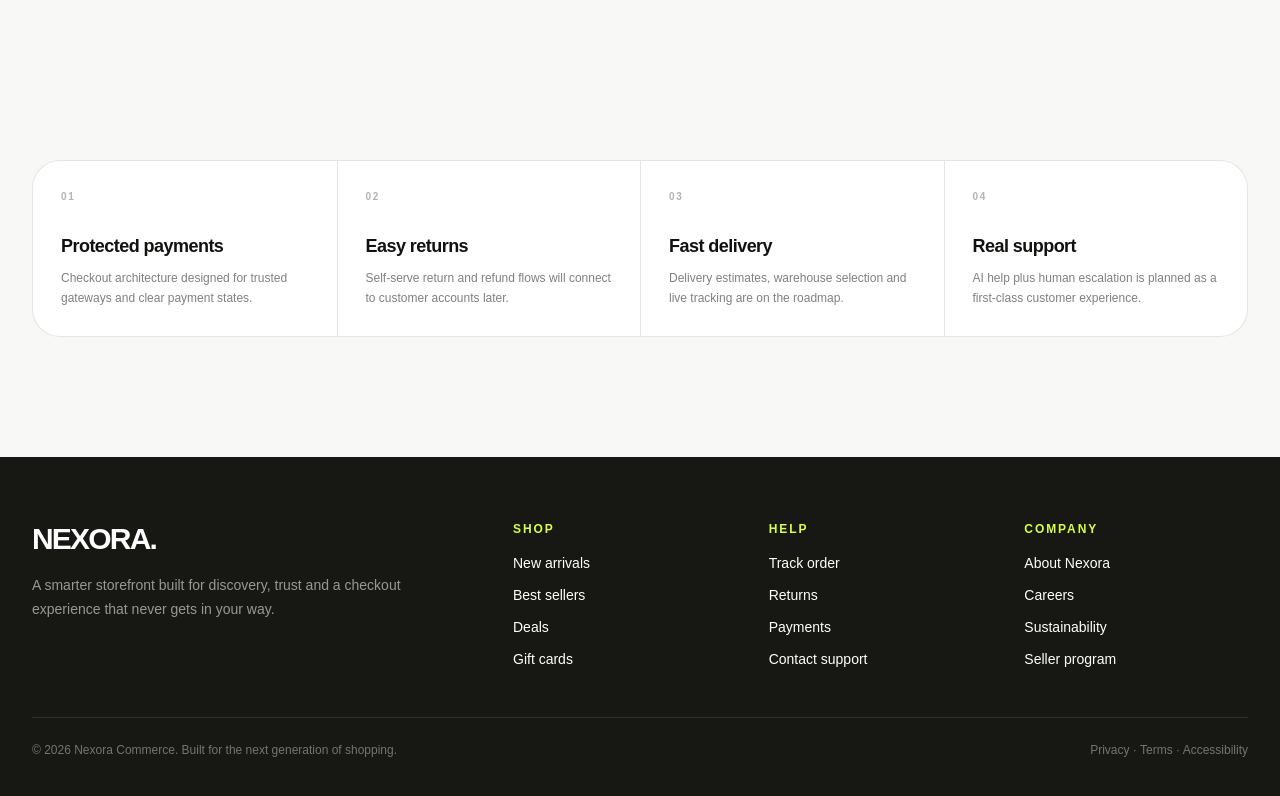
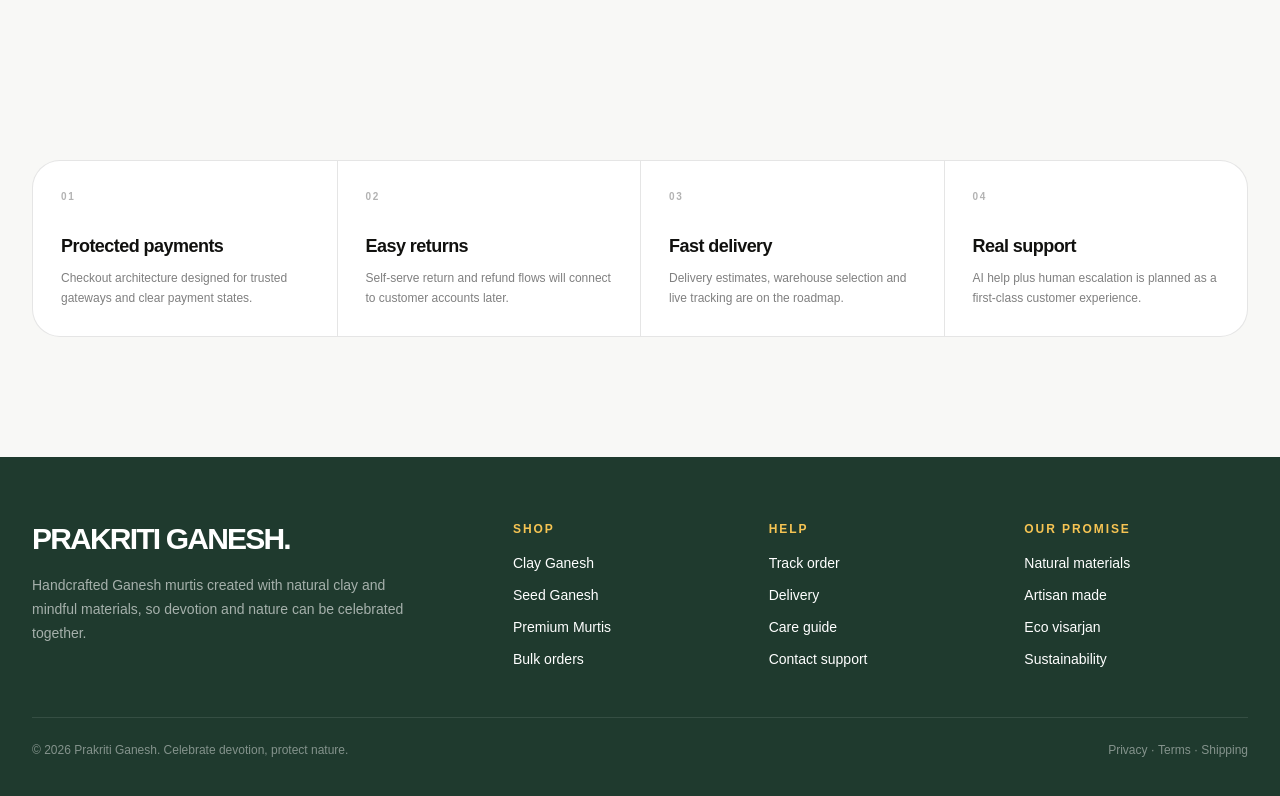
Before and after one commit to shuvinexofficial143-design/nexora-commerce, a Next.js app: page / in a window 1280 px wide. Shown: the part 9936-10732 px from the top of the page. Built offline with nearby package versions, Linux system fonts and the light colour scheme; no server answers.

Commit message:
Rebrand footer for Prakriti Ganesh

```diff
--- a/components/layout/site-footer.tsx
+++ b/components/layout/site-footer.tsx
@@ -4,36 +4,36 @@ import { Container } from "@/components/ui/container";
 const footerGroups = [
   {
     title: "Shop",
-    links: ["New arrivals", "Best sellers", "Deals", "Gift cards"],
+    links: ["Clay Ganesh", "Seed Ganesh", "Premium Murtis", "Bulk orders"],
   },
   {
     title: "Help",
-    links: ["Track order", "Returns", "Payments", "Contact support"],
+    links: ["Track order", "Delivery", "Care guide", "Contact support"],
   },
   {
-    title: "Company",
-    links: ["About Nexora", "Careers", "Sustainability", "Seller program"],
+    title: "Our Promise",
+    links: ["Natural materials", "Artisan made", "Eco visarjan", "Sustainability"],
   },
 ];
 
 export function SiteFooter() {
   return (
-    <footer className="mt-10 bg-[#171714] text-white">
+    <footer className="mt-10 bg-[#1f3a2e] text-white">
       <Container className="py-12 sm:py-16">
         <div className="grid gap-10 border-b border-white/10 pb-12 lg:grid-cols-[1.2fr_2fr]">
           <div>
-            <p className="text-3xl font-black tracking-[-0.06em]">NEXORA.</p>
-            <p className="mt-4 max-w-sm text-sm leading-6 text-white/55">
-              A smarter storefront built for discovery, trust and a checkout experience that never gets in your way.
+            <p className="text-3xl font-black tracking-[-0.06em]">PRAKRITI GANESH.</p>
+            <p className="mt-4 max-w-sm text-sm leading-6 text-white/60">
+              Handcrafted Ganesh murtis created with natural clay and mindful materials, so devotion and nature can be celebrated together.
             </p>
           </div>
           <div className="grid grid-cols-2 gap-8 sm:grid-cols-3">
             {footerGroups.map((group) => (
               <div key={group.title}>
-                <p className="text-xs font-black uppercase tracking-[0.16em] text-[#d7ff47]">{group.title}</p>
+                <p className="text-xs font-black uppercase tracking-[0.16em] text-[#f6c453]">{group.title}</p>
                 <div className="mt-4 space-y-3">
                   {group.links.map((label) => (
-                    <Link key={label} href="#" className="block text-sm text-white/65 hover:text-white">
+                    <Link key={label} href="/shop" className="block text-sm text-white/65 hover:text-white">
                       {label}
                     </Link>
                   ))}
@@ -42,9 +42,9 @@ export function SiteFooter() {
             ))}
           </div>
         </div>
-        <div className="flex flex-col gap-3 pt-6 text-xs text-white/40 sm:flex-row sm:items-center sm:justify-between">
-          <p>© 2026 Nexora Commerce. Built for the next generation of shopping.</p>
-          <p>Privacy · Terms · Accessibility</p>
+        <div className="flex flex-col gap-3 pt-6 text-xs text-white/45 sm:flex-row sm:items-center sm:justify-between">
+          <p>© 2026 Prakriti Ganesh. Celebrate devotion, protect nature.</p>
+          <p>Privacy · Terms · Shipping</p>
         </div>
       </Container>
     </footer>
```
